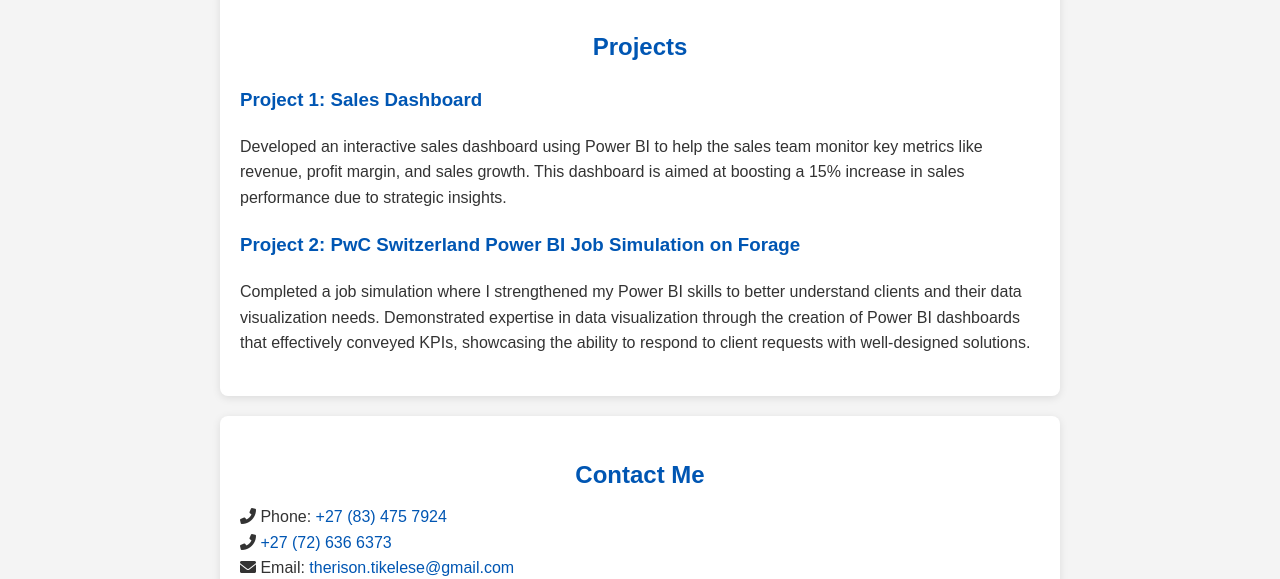
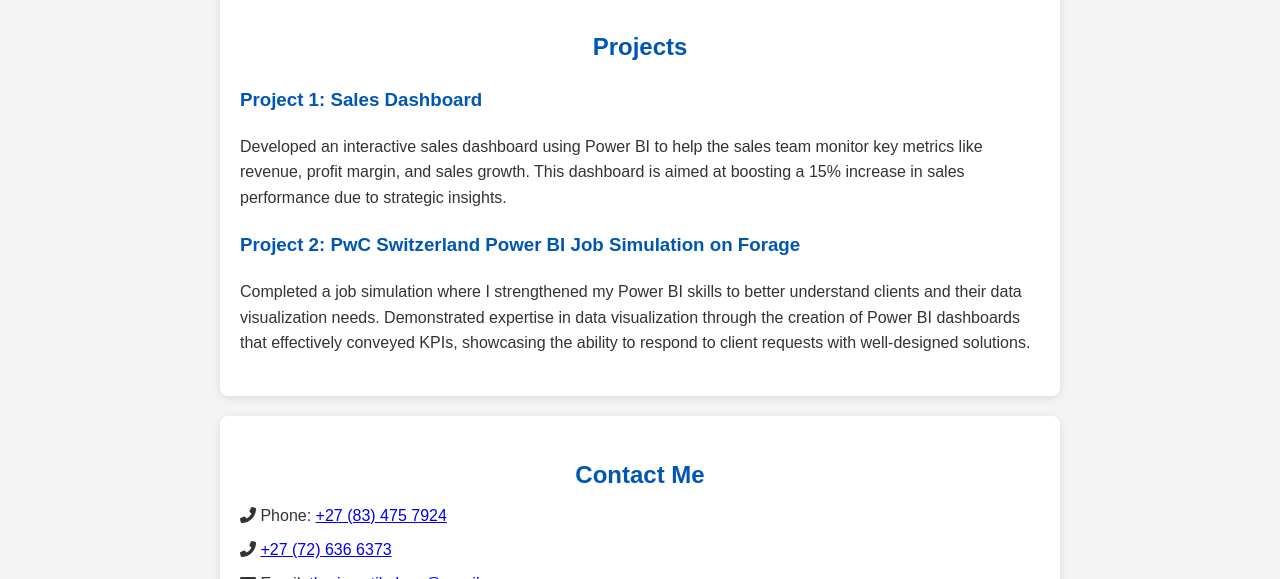
Before and after one commit to TherisonMokhuwelele/TherisonMokhuwelele.github.io, a plain HTML site: page index.html in a window 1280 px wide. Shown: the part 3775-4354 px from the top of the page. Drawn offline with Linux system fonts and the light colour scheme.

Commit message:
Update style.css

```diff
--- a/style.css
+++ b/style.css
@@ -82,8 +82,14 @@ ul li {
 }
 
 /* Contact Section */
-#contact p {
-    text-align: center;
+
+#contact div {
+    margin-bottom: 10px; /* Adds space between each line */
+    line-height: 1.5;
+}
+
+/*#contact p {
+    text-align: center;*/
 }
 
 #contact a {
```
